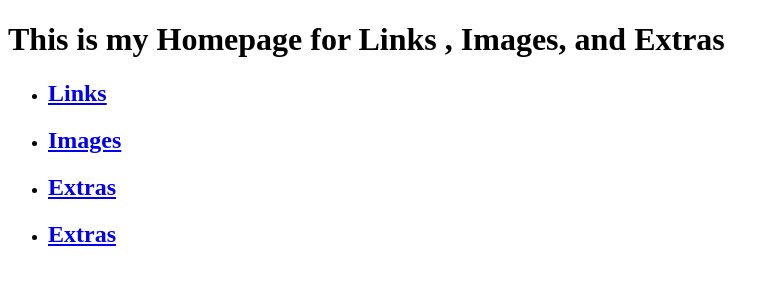
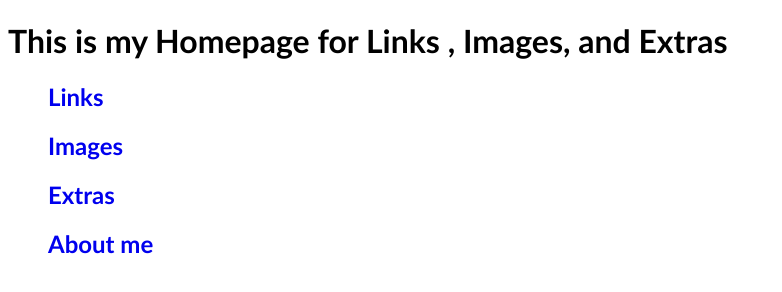
Before and after one commit to Jcrxs/LINKS_AND_IMAGES, a plain HTML site: page index.html in a window 1280 px wide. Shown: the whole page, without its empty margins (0-782 px from the left). Drawn offline with Linux system fonts and the light colour scheme.

Commit message:
Add files via upload

```diff
--- a/index.html
+++ b/index.html
@@ -5,14 +5,20 @@
     <meta http-equiv="X-UA-Compatible" content="IE=edge">
     <meta name="viewport" content="width=device-width, initial-scale=1.0">
     <title>My Webpage</title>
+    <style>
+        *{
+            text-decoration: none;
+            font-family:'Gill Sans', 'Gill Sans MT', Calibri, 'Trebuchet MS', sans-serif
+        }
+    </style>
 </head>
 <body>
     <h1> This is my Homepage for Links , Images, and Extras</h1>
     <ul>
-        <li><h2><a href="links.html">Links</a></h2></li>
-        <li><h2><a href="images.html">Images</a></h2></li>
-        <li><h2><a href="misc/extras.html">Extras</a></h2></li>
-        <li><h2><a href="misc/aboutus.html">Extras</a></h2></li>
+        <h2><a href="links.html">Links</a></h2>
+        <h2><a href="images.html">Images</a></h2>
+        <h2><a href="misc/extras.html">Extras</a></h2>
+        <h2><a href="misc/aboutus.html">About me</a></h2>
     </ul>
 
 </body>
```
Also changed, not shown: images.html (+7 -1 lines), links.html (+9 -3 lines), misc/aboutus.html (+8 -2 lines), misc/extras.html (+11 -2 lines).
